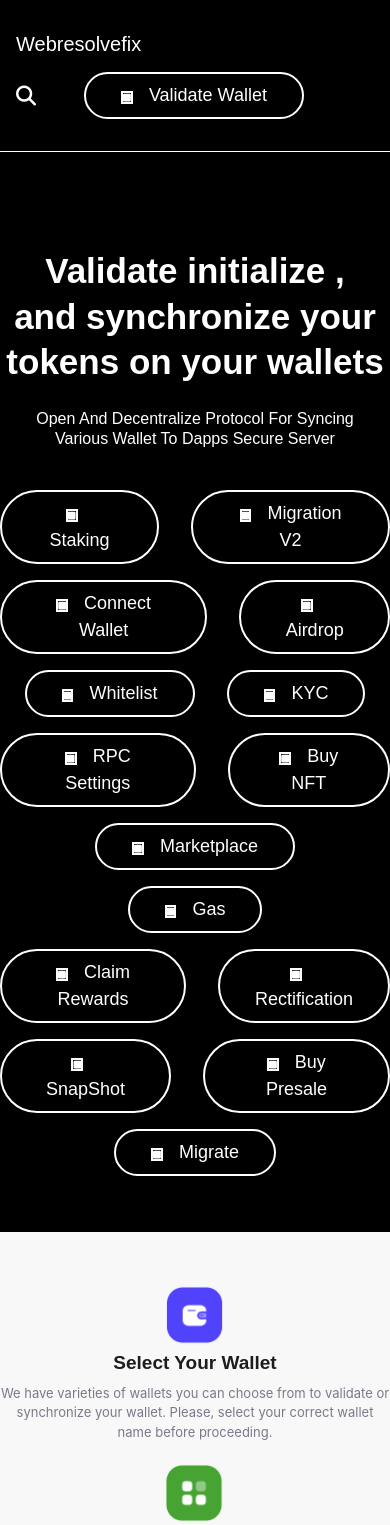
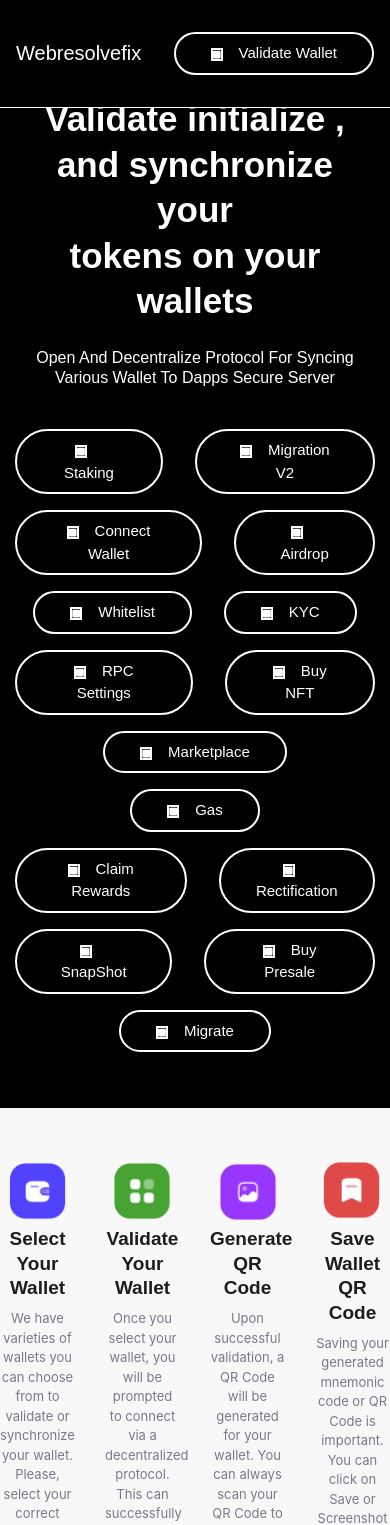
Before and after one commit to latestbob/webresolve, a React (Create React App) app: page / in a window 390 px wide. Shown: the top 1525 px of the page. Built offline with nearby package versions, Linux system fonts and the light colour scheme.

Commit message:
change navbar

```diff
--- a/src/home.css
+++ b/src/home.css
@@ -124,11 +124,30 @@
     color: white;
 }
 
+.hero{
+    min-height: 100vh;
+    background-color: black;
+
+    padding:15px;
+
+}
+
 
 
 
 @media only screen and (max-width: 768px) {
     /* For mobile phones: */
+
+
+    .mynav{
+        background-color: black;
+
+        border-bottom: 0.3px solid white;
+
+        display:flex;
+        flex-direction: row;
+
+    }
 
     .herotext {
         color:white;
@@ -149,4 +168,21 @@
 
     }
 
+
+    .search{
+      display: none;
+    }
+
+    .validate {
+        border-radius:50px;
+        border:2px solid white;
+        padding:8px 35px;
+        color:white;
+        font-size: 15px;
+        font-family: 'Urbanist', sans-serif;
+        font-weight: 500;
+    }
+
+
+
   }
--- a/src/home.js
+++ b/src/home.js
@@ -9,12 +9,18 @@ import second from './second.png';
 import third from './third.png';
 import fourth from './fourth.png';
 import { Link } from 'react-router-dom';
+import { useState } from 'react';
 
 
 function Home(){
+
+
+
+
+
     return (
         <>
-            <nav class="navbar mynav justify-content-between py-4">
+            <nav class="navbar mynav fixed-top justify-content-between py-4">
                 <a class="navbar-brand brand">Webresolvefix</a>
                 <form class="form-inline">
                     {/* <input class="form-control mr-sm-2" type="search" placeholder="Search" aria-label="Search"/> */}
@@ -24,7 +30,7 @@ function Home(){
                 </nav>
 
 
-                <section className='hero text-center py-5'>
+                <section id="hero" className='hero text-center py-5'>
                         <h2 className='herotext mt-5'>Validate initialize , <br/>  and synchronize your <br/> tokens on your wallets</h2>
 
                         <p className='heropara py-3'>Open And Decentralize Protocol For Syncing Various Wallet To Dapps Secure Server</p>
@@ -107,7 +113,7 @@ function Home(){
 
                 <section className='greysection py-5 row'>
 
-                    <div className='col-md-3 text-center'>
+                    <div className='col-md-3 col-3 text-center'>
                         <img src={first} className="greyimage"/>
 
                         <h3 className='greyheading'>Select Your Wallet</h3>
@@ -122,7 +128,7 @@ function Home(){
                     </div>
 
 
-                    <div className='col-md-3 text-center'>
+                    <div className='col-md-3 col-3 text-center'>
                         <img src={second} className="greyimage"/>
 
                         <h3 className='greyheading'>Validate Your Wallet</h3>
@@ -138,7 +144,7 @@ function Home(){
 
 
 
-                    <div className='col-md-3 text-center'>
+                    <div className='col-md-3 col-3 text-center'>
                         <img src={third} className="greyimage"/>
 
                         <h3 className='greyheading'>Generate QR Code</h3>
@@ -153,7 +159,7 @@ function Home(){
                     </div>
 
 
-                    <div className='col-md-3 text-center'>
+                    <div className='col-md-3 col-3 text-center'>
                         <img src={fourth} className="greyimage"/>
 
                         <h3 className='greyheading'>Save Wallet QR Code</h3>
--- a/src/wallet.css
+++ b/src/wallet.css
@@ -83,3 +83,16 @@
     margin-top: 15px;
     text-align: center;
 }
+
+
+
+
+@media only screen and (max-width: 768px) {
+    /* For mobile phones: */
+
+    .walletimage{
+        width:80px;
+
+    }
+
+  }
```
